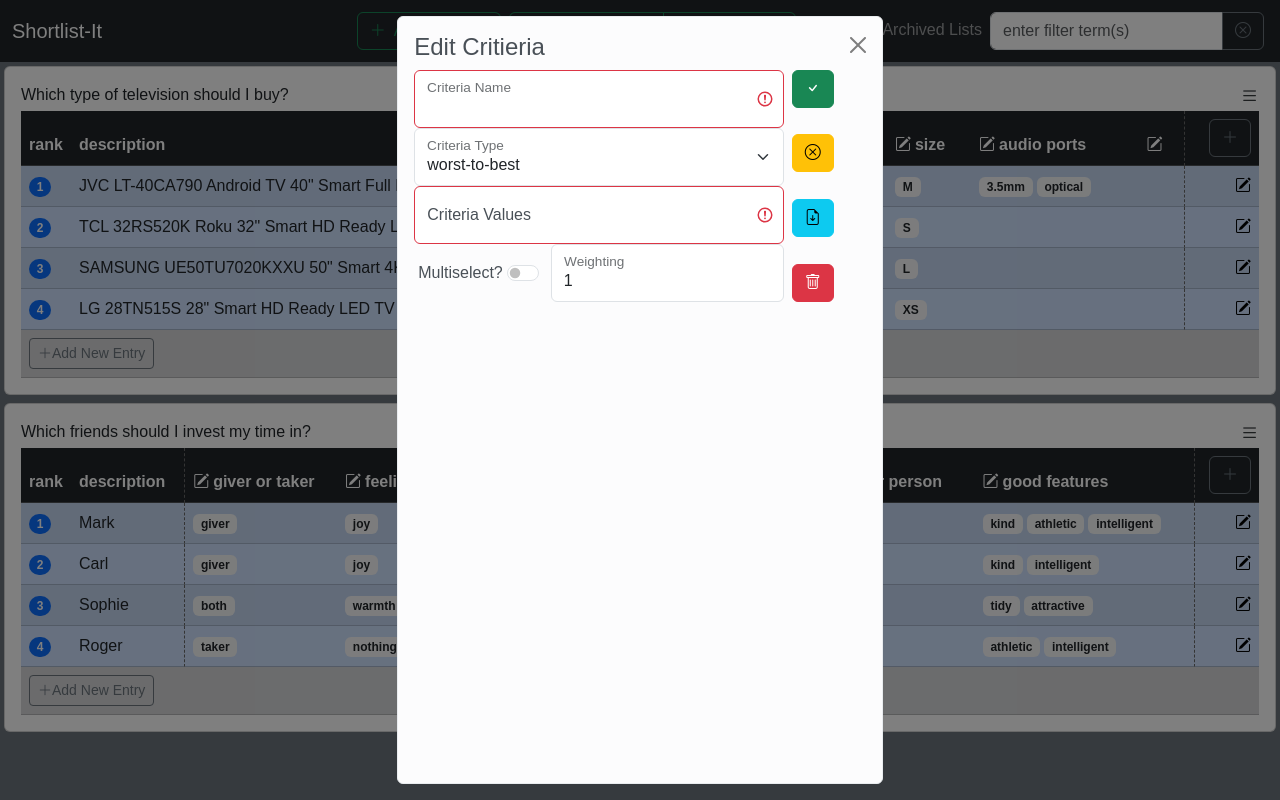
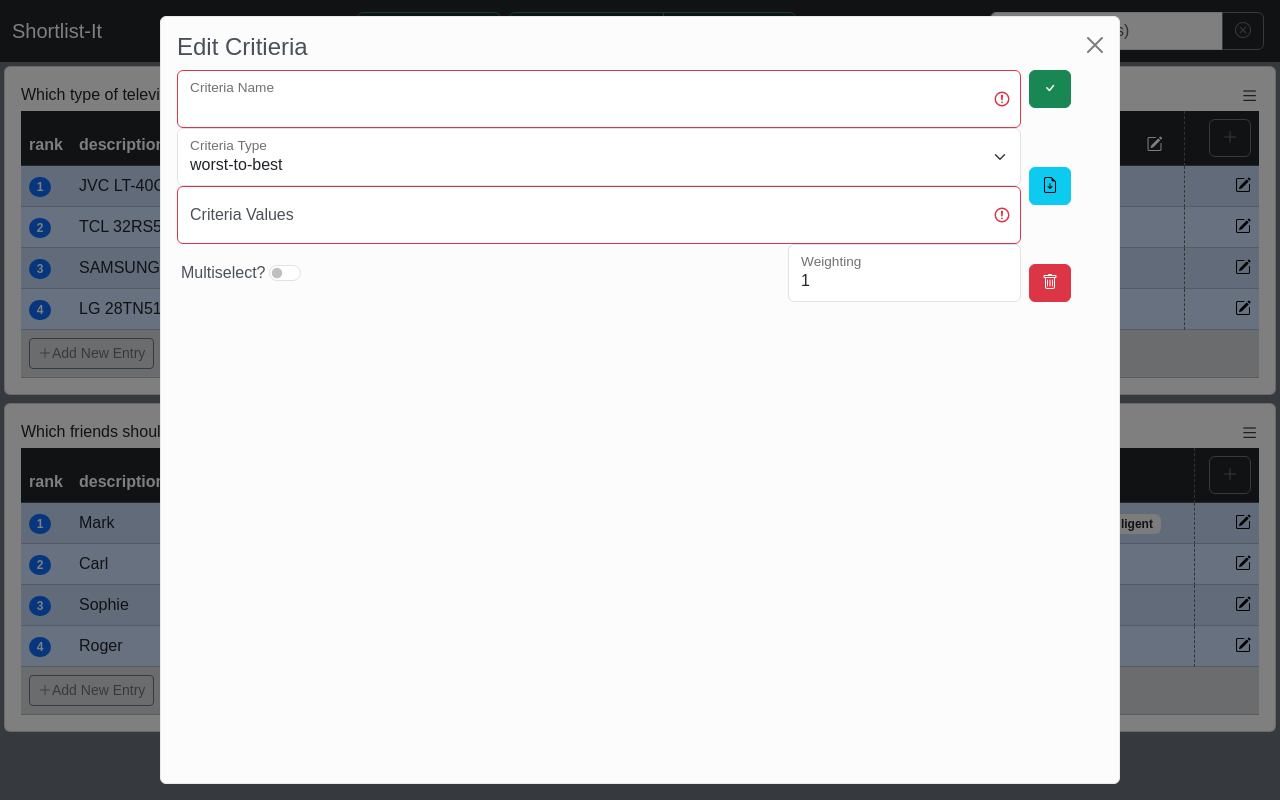
Before and after one commit to bicarbon8/shortlist-it, a React app: page / in a window 1280 px wide. Both pictures are taken after a click on the button 1230 px from the left and 138 px from the top of the page. Built offline with nearby package versions, Linux system fonts and the light colour scheme.

Commit message:
adds scrollable edit modals

```diff
--- a/src/components/shortlist-it-criteria-edit-modal.tsx
+++ b/src/components/shortlist-it-criteria-edit-modal.tsx
@@ -285,11 +285,6 @@ export default function ShortlistItCriteriaEditModal(props: ShortlistItCriteriaE
                             <BootstrapIcon icon="check" />
                         </Button>
                     </ShortlistItTooltip>
-                    <ShortlistItTooltip id={`cancel-edit-criteria-${criteria.id}`} text="Cancel Edit">
-                        <Button variant="warning" aria-label="Cancel Edit" onClick={() => stopEditingCriteria(props.stateMgr)}>
-                            <BootstrapIcon icon="x-circle" />
-                        </Button>
-                    </ShortlistItTooltip>
                     <ShortlistItTooltip id={`save-criteria-template-${criteria.id}`} text="Save as Template">
                         <Button variant="info" aria-label="Save as Template" onClick={() => saveAsTemplate(criteriaRef, props.stateMgr, onSaveTemplateSuccess, onTemplateExists, onSaveError)}>
                             <BootstrapIcon icon="file-earmark-arrow-down" />
--- a/src/components/shortlist-it-entry-edit-modal.tsx
+++ b/src/components/shortlist-it-entry-edit-modal.tsx
@@ -9,7 +9,6 @@ import { getList, updateList } from "../component-actions/list-actions";
 import { stopEditingCriteria } from "../component-actions/list-criteria-actions";
 import { Entry } from "../types/entries/entry";
 import { getEntry, stopEditingEntry } from "../component-actions/list-entry-actions";
-import { auto } from "@popperjs/core";
 
 function Multiselect(props: {id: string, label: string, selectedValues: Array<string>, allValues: Array<string>}) {
     return (
@@ -41,7 +40,7 @@ function Dropdown(props: {id: string, label: string, selectedValues: Array<strin
         invalid = '';
     }
     return (
-        <FloatingLabel className="w-100" controlId={`values-select-${props.label}`} label={props.label}>
+        <FloatingLabel className="w-100 pb-1" controlId={`values-select-${props.label}`} label={props.label}>
             <Form.Select
                 id={props.id}
                 aria-label={`Values Select for ${props.label}`}
@@ -120,7 +119,32 @@ export default function ShortlistItEntryEditModal(props: ShortlistItEntryEditMod
             variant="light"
             dismissible={true}
             onClose={() => stopEditingEntry(props.stateMgr)}
-            heading="Edit Entry"
+            heading={() => {
+                return (
+                    <div className="d-flex flex-row ps-1">
+                        <p className="flex-grow-1">Edit Entry</p>
+                        <ShortlistItTooltip id={`save-entry-${entry.id}`} className="pe-1" text="Save Entry">
+                            <Button variant="success" aria-label="Save Criteria" onClick={() => {
+                                if (saveEntry()) {
+                                    stopEditingEntry(props.stateMgr);
+                                } else {
+                                    onSaveError();
+                                }
+                            }}>
+                                <BootstrapIcon icon="check" />
+                            </Button>
+                        </ShortlistItTooltip>
+                        <ShortlistItTooltip id={`delete-entry-${entry.id}`} text="Delete Entry">
+                            <Button variant="danger" aria-label="Delete Criteria" onClick={() => {
+                                stopEditingCriteria(props.stateMgr);
+                                confirmDeleteEntry(entry.id, props.stateMgr); // ...and open confirmation modal
+                            }}>
+                                <BootstrapIcon icon="trash" />
+                            </Button>
+                        </ShortlistItTooltip>
+                    </div>
+                )
+            }}
             show={true}
         >
             <div ref={entryRef} className="d-flex flex-row justify-content-between">
@@ -128,9 +152,10 @@ export default function ShortlistItEntryEditModal(props: ShortlistItEntryEditMod
                     <Alert variant="danger" dismissible show={showSaveError}>
                         Entry must have all values set to valid values in order to be Saved
                     </Alert>
-                    <FloatingLabel controlId={`description-${entry.id}`} label="Entry Description">
+                    <FloatingLabel controlId={`description-${entry.id}`} label="Description">
                         <Form.Control type="text" defaultValue={entry.description} />
                     </FloatingLabel>
+                    <hr />
                     {list.criteria.map(c => {
                         const selectedValues = entry.values.get(c.name) ?? new Array<string>();
                         const allValues = allPossibleValues(c);
@@ -152,32 +177,6 @@ export default function ShortlistItEntryEditModal(props: ShortlistItEntryEditMod
                         }
                     })}
                 </div>
-                <div className="d-flex flex-column justify-content-top ps-1">
-                    <ShortlistItTooltip id={`save-entry-${entry.id}`} className="pb-1" text="Save Entry">
-                        <Button variant="success" aria-label="Save Criteria" onClick={() => {
-                            if (saveEntry()) {
-                                stopEditingEntry(props.stateMgr);
-                            } else {
-                                onSaveError();
-                            }
-                        }}>
-                            <BootstrapIcon icon="check" />
-                        </Button>
-                    </ShortlistItTooltip>
-                    <ShortlistItTooltip id={`cancel-edit-entry-${entry.id}`} className="pb-1" text="Cancel Edit">
-                        <Button variant="warning" aria-label="Cancel Edit" onClick={() => stopEditingEntry(props.stateMgr)}>
-                            <BootstrapIcon icon="x-circle" />
-                        </Button>
-                    </ShortlistItTooltip>
-                    <ShortlistItTooltip id={`delete-entry-${entry.id}`} className="pb-1" text="Delete Entry">
-                        <Button variant="danger" aria-label="Delete Criteria" onClick={() => {
-                            stopEditingCriteria(props.stateMgr);
-                            confirmDeleteEntry(entry.id, props.stateMgr); // ...and open confirmation modal
-                        }}>
-                            <BootstrapIcon icon="trash" />
-                        </Button>
-                    </ShortlistItTooltip>
-                </div>
             </div>
         </ShortlistItModal>
     );
--- a/src/components/shortlist-it-modal.tsx
+++ b/src/components/shortlist-it-modal.tsx
@@ -6,7 +6,7 @@ type ShortlistItModalProps = JSX.ElementChildrenAttribute & {
     variant?: string;
     dismissible?: boolean;
     show?: boolean;
-    heading: string;
+    heading: string | (() => {});
     onClose: () => void;
 };
 
@@ -14,17 +14,13 @@ function preventScrolling(): void {
     const html = document.querySelector<HTMLElement>("html");
     if (html) {
         html.style.overflow = "hidden";
-        const overlay = document.querySelector<HTMLDivElement>(".overlay .alert");
-        if (overlay) {
-            overlay.style.overflow = "auto";
-        }
     }
 }
 
 function restoreScrolling(): void {
     const html = document.querySelector<HTMLElement>("html");
     if (html) {
-        html.style.overflow = "auto";
+        html.style.overflowY = "auto";
     }
 }
 
@@ -45,14 +41,13 @@ export function ShortlistItModal(props: ShortlistItModalProps) {
             <div className="overlay w-100 d-flex justify-content-center align-content-start">
                 <Alert
                     ref={overlayRef}
-                    className="m-3"
+                    className="m-3 w-75"
                     id={props.id}
                     variant={props.variant}
                     dismissible={props.dismissible}
-                    onClose={() => props.onClose()}
-                >
-                    <Alert.Heading>{props.heading}</Alert.Heading>
-                    {props.children}
+                    onClose={() => props.onClose()}>
+                    <Alert.Heading>{(typeof props.heading === 'string') ? props.heading : props.heading()}</Alert.Heading>
+                    <div className="alert-body">{props.children}</div>
                 </Alert>
             </div>
         );
--- a/src/index.css
+++ b/src/index.css
@@ -55,3 +55,11 @@ table {
   right: 0px;
   border-left: 1px dashed dimgray;
 }
+
+.alert {
+  overflow: hidden;
+}
+.alert-body {
+  overflow-y: auto;
+  height: 87vh;
+}
```
